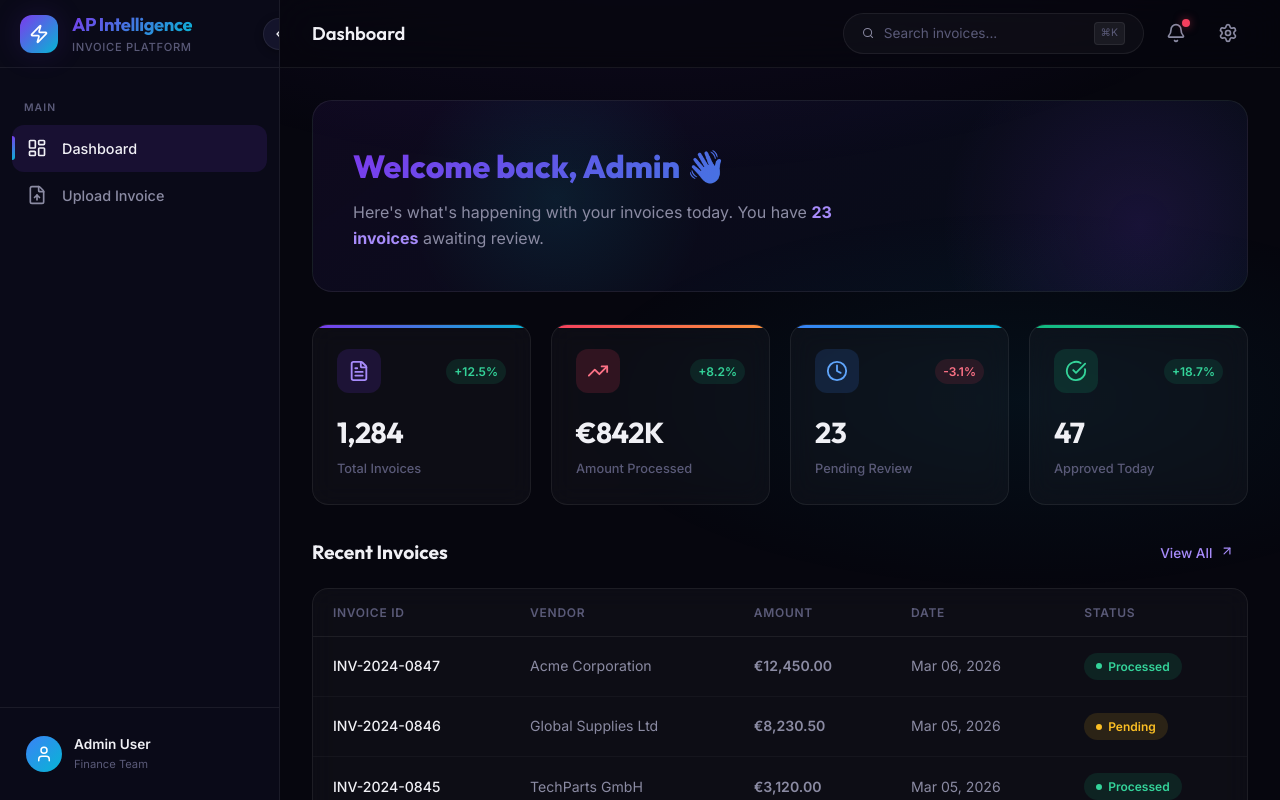
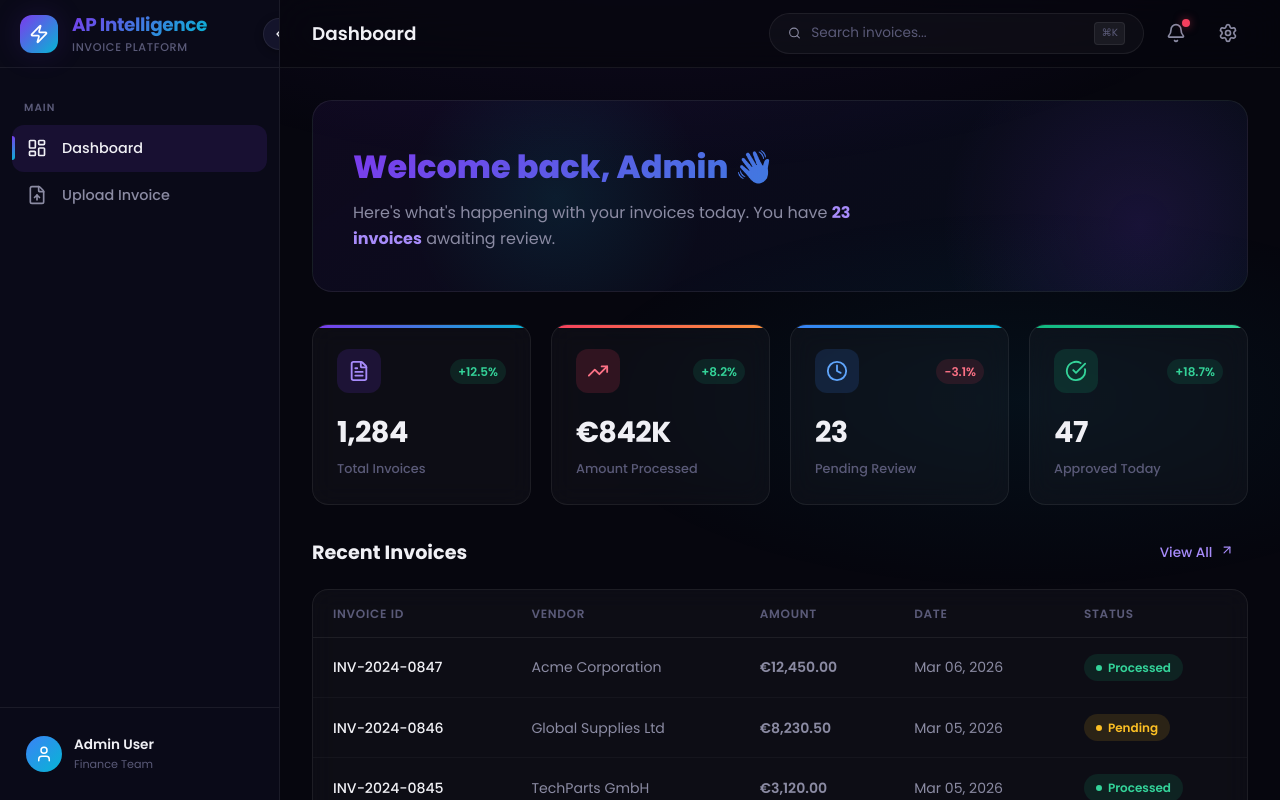
Before and after one commit to JUANESRODRIG/ap-frontend, a React (Vite) app in the folder Ap-frontend/: page / in a window 1280 px wide. Shown: the top 800 px of the page. Built offline with nearby package versions, Linux system fonts and the light colour scheme; no server answers.

Commit message:
fixed few errors and changed the font to poppins

```diff
--- a/Ap-frontend/index.html
+++ b/Ap-frontend/index.html
@@ -8,7 +8,7 @@
     <meta name="description" content="AP Intelligence is a premium invoice management platform powered by AI for automated processing and insights." />
     <link rel="preconnect" href="https://fonts.googleapis.com">
     <link rel="preconnect" href="https://fonts.gstatic.com" crossorigin>
-    <link href="https://fonts.googleapis.com/css2?family=Inter:wght@300;400;500;600;700;800;900&family=Outfit:wght@300;400;500;600;700;800;900&display=swap" rel="stylesheet">
+    <link href="https://fonts.googleapis.com/css2?family=Poppins:wght@300;400;500;600;700;800;900&display=swap" rel="stylesheet">
   </head>
   <body>
     <div id="root"></div>
--- /dev/null
+++ b/Ap-frontend/src/api/invoices.ts
@@ -0,0 +1,22 @@
+import { apiFetch } from './http';
+
+/**
+ * Uploads one or more invoice files to the backend for extraction / processing.
+ *
+ * @param files - Array of File objects selected by the user.
+ * @returns The parsed JSON response from the API.
+ */
+export async function uploadInvoices(files: File[]): Promise<unknown> {
+    const formData = new FormData();
+
+    files.forEach((file) => {
+        formData.append('files', file);
+    });
+
+    return apiFetch('/api/invoices/upload', {
+        method: 'POST',
+        body: formData,
+        // Do NOT set Content-Type — the browser will set it automatically
+        // with the correct multipart boundary.
+    });
+}
--- a/Ap-frontend/src/styles/index.css
+++ b/Ap-frontend/src/styles/index.css
@@ -49,8 +49,8 @@
   --radius-full: 9999px;
 
   /* Fonts */
-  --font-inter: 'Inter', -apple-system, BlinkMacSystemFont, sans-serif;
-  --font-outfit: 'Outfit', -apple-system, BlinkMacSystemFont, sans-serif;
+  --font-inter: 'Poppins', -apple-system, BlinkMacSystemFont, sans-serif;
+  --font-outfit: 'Poppins', -apple-system, BlinkMacSystemFont, sans-serif;
 
   /* Transitions */
   --ease-spring: cubic-bezier(0.175, 0.885, 0.32, 1.275);
```
